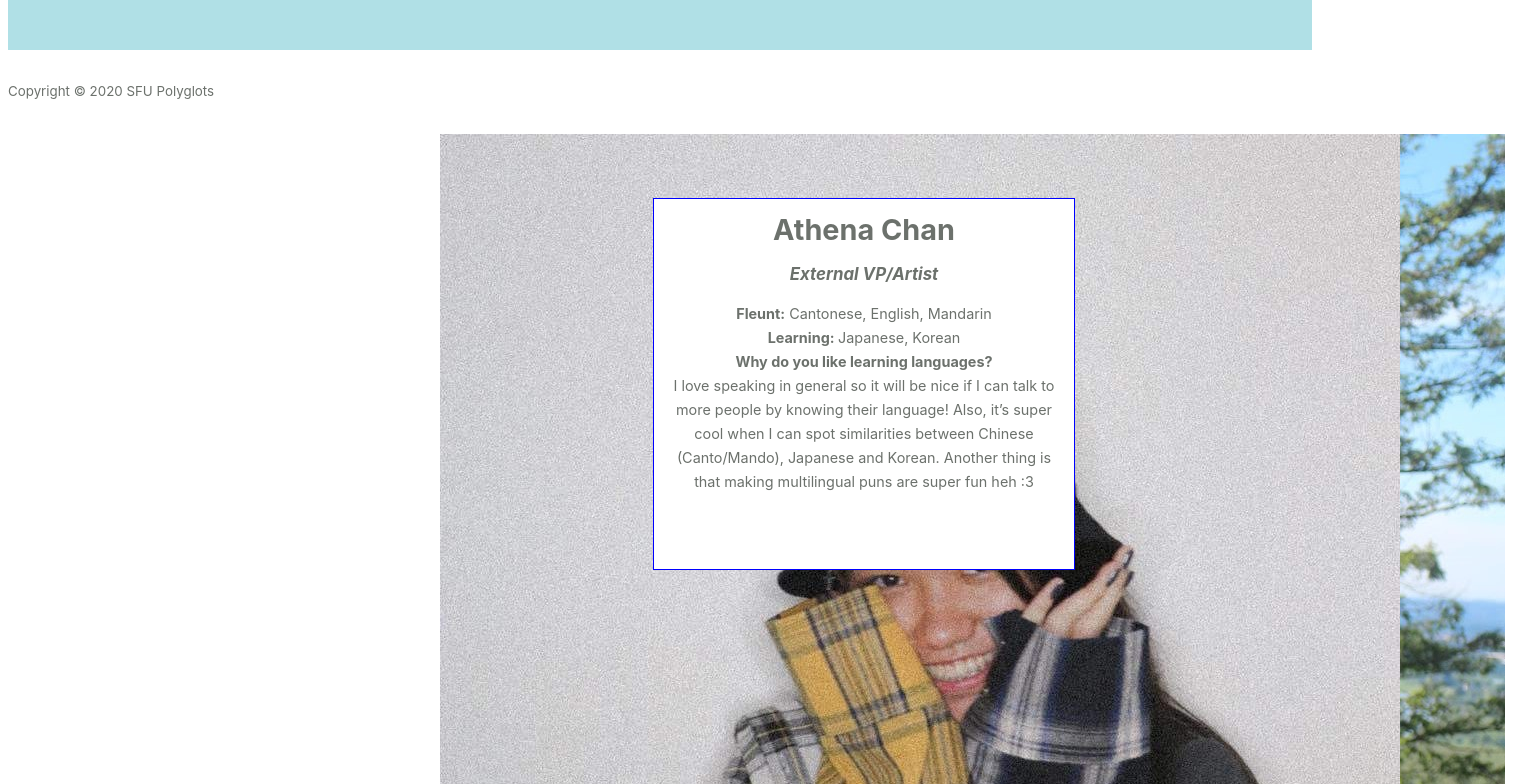
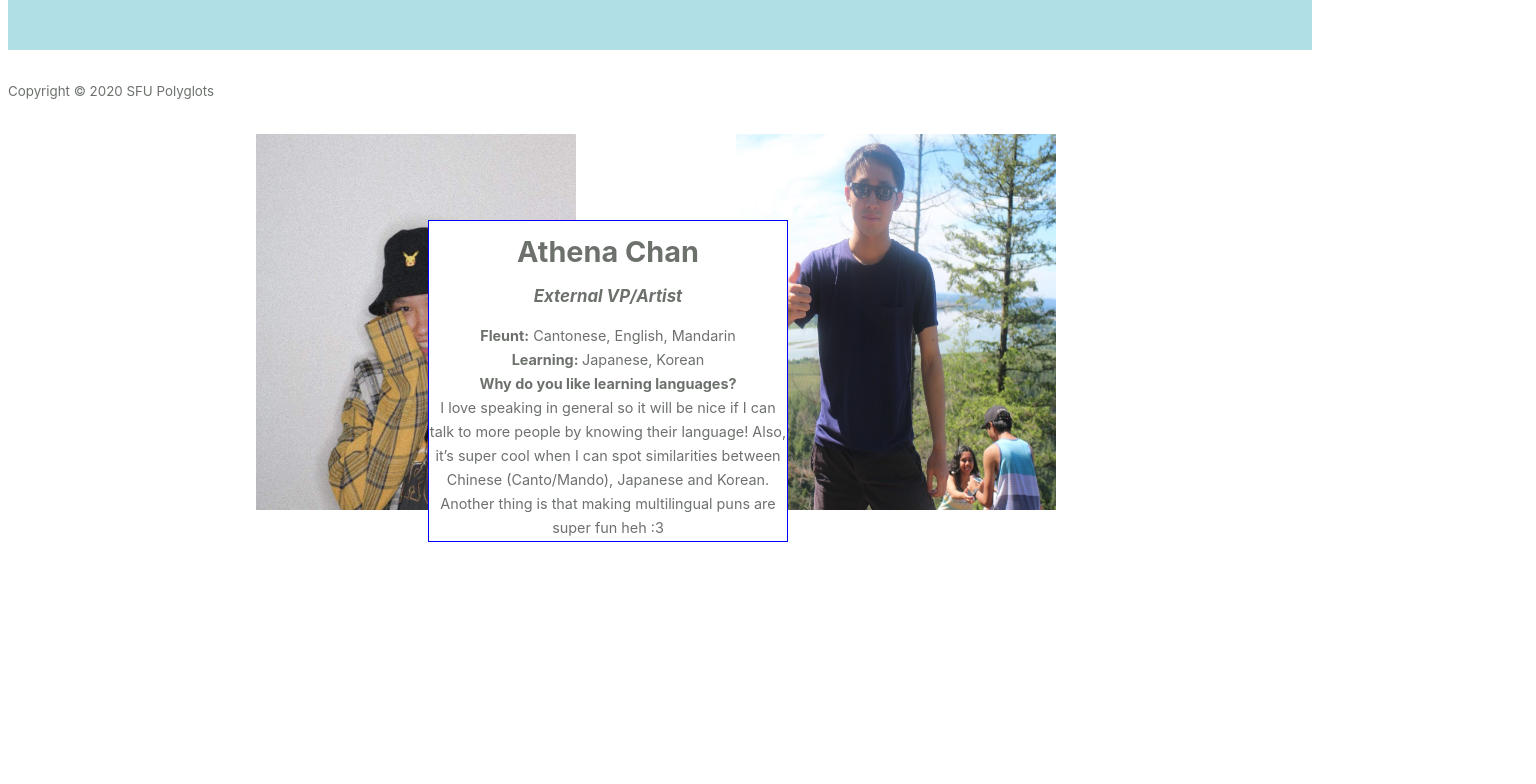
Before and after one commit to ckass19/sfu-polyglots-site, a plain HTML site: page sfu-polyglots-site-main/polyglotweb/aboutus.html in a window 1280 px wide. Shown: the part 300-1084 px from the top of the page, 1536 px wide, since content can reach past the window. Drawn offline with Linux system fonts and the light colour scheme.

Commit message:
Add files via upload

```diff
--- a/sfu-polyglots-site-main/polyglotweb/read.css
+++ b/sfu-polyglots-site-main/polyglotweb/read.css
@@ -5,6 +5,7 @@
 body {
 	background-color: hsl(0, 0%, 100%);
 	color: #6C716C;
+	font-family: -apple-system, BlinkMacSystemFont, 'Segoe UI', Roboto, Oxygen, Ubuntu, Cantarell, 'Open Sans', 'Helvetica Neue', sans-serif;
 
 }
 li{
@@ -170,34 +171,58 @@ a:hover {
 }
 
 .window {
-	justify-content: center;
+	height: 100%;
+	width: 100%;
+	justify-content: space-around;
 	display: flex;
 }
 .backdrop {
-
-    width: 400px;
-    height: 200px;
+	width: 100%;
+	height: 100%;
     position: absolute;
 	margin-top: 5%;
+	margin-left: 40%;
 
+}
+.keisei {
+	height: 47%;
+	width: 25%;
+	margin: auto;
+	display: block;
+	z-index: 0;
+}
 
+.athena {
+	height: 47%;
+	width: 25%;
+
+	display: block;
+	z-index: 0;
 }
 
 .curtain {
 	border: 1px solid blue;
-    width: 400px;
-    height: 370px;
+    width: 28%;
+    height: 40%;
     position: absolute;
-	margin-top: 10%;
-	padding: 1% 1% 1% 1%;
-	margin-left: 35%;
+    top: 65%;
+    left: 0;
+	right: 5%;
+    margin: 0 auto;
+    display: block;
 	background-color: white;
 	text-align: center;
     font-size: .9rem;
 	line-height: 1.5rem;
-	padding: 0px 10px 0px 10px;
+	z-index: 1;
+}
 
+.keisei_paragraph{
+	right: -40%;
+}
 
+.athena_paragraph{
+	right: -15%;
 }
 
 /*Blog page part */
@@ -208,9 +233,7 @@ a:hover {
 }
 
 
-body {
-	font-family: -apple-system, BlinkMacSystemFont, 'Segoe UI', Roboto, Oxygen, Ubuntu, Cantarell, 'Open Sans', 'Helvetica Neue', sans-serif;
-}
+
 
 main {
 	float: left;
```
